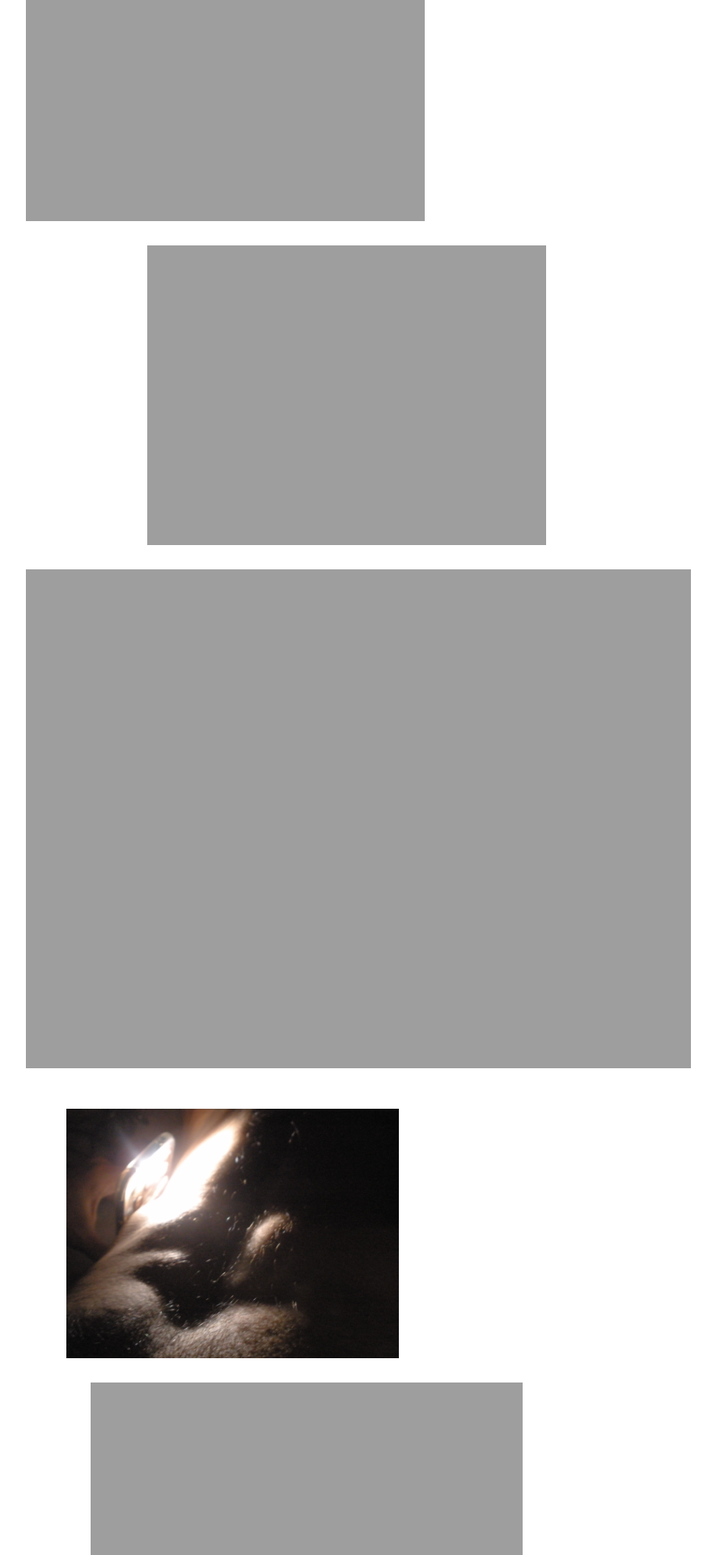
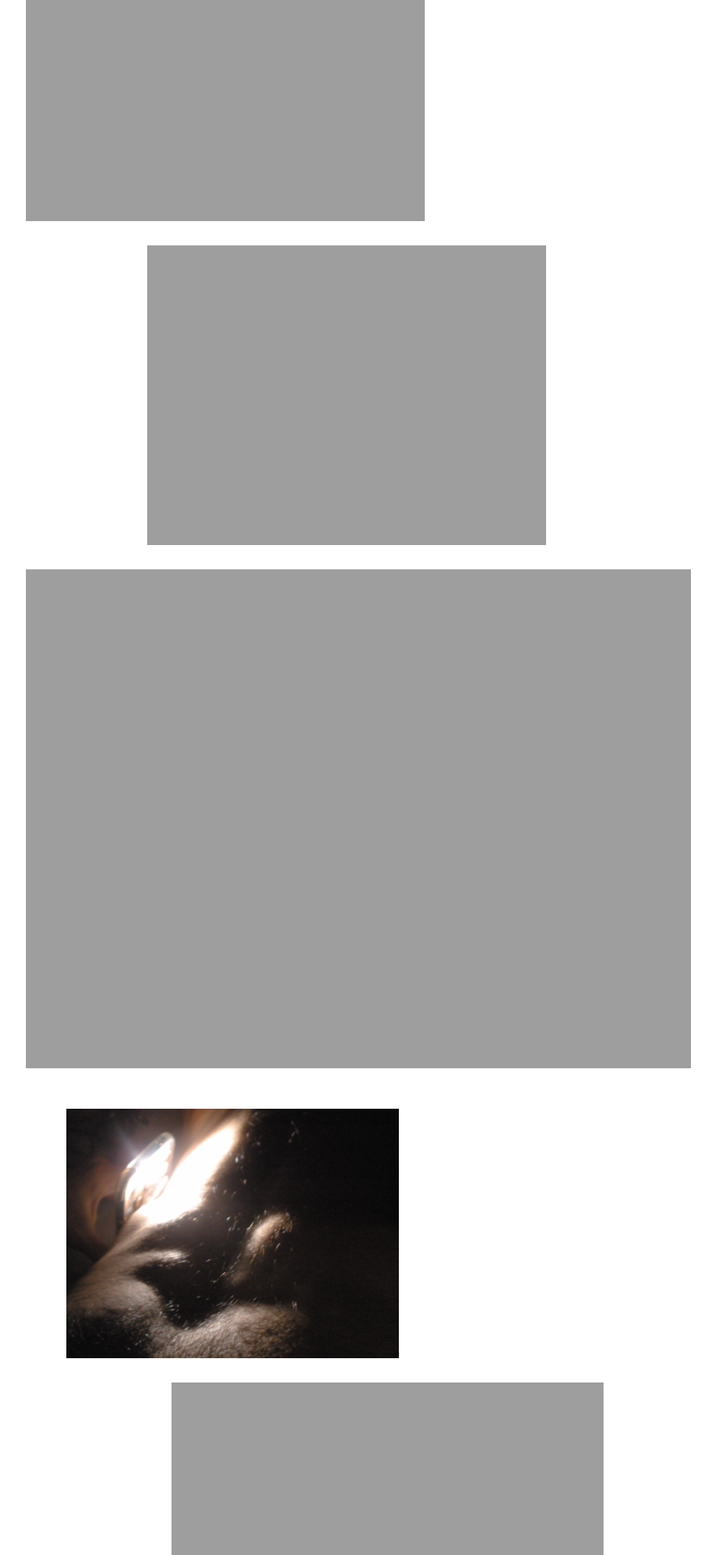
Before and after one commit to sammymustafa/personal-website, a Jekyll site: the page built from photos.md, in a window 1280 px wide. Shown: the part 4480-6400 px from the top of the page at 81% size, without its empty margins (197-1082 px from the left). Built offline with Jekyll 4.4.1, drawn with Linux system fonts in a browser that asks for light colours.

Commit message:
editing formatting of new images

```diff
--- a/_includes/photos.html
+++ b/_includes/photos.html
@@ -16,11 +16,10 @@
     <img src="{{ site.github.url }}/photos/13.jpeg" alt="Photo 13" width="60%" style="margin-left:150px; margin-bottom:30px;">
     <img src="{{ site.github.url }}/photos/55.jpeg" alt="Photo 55" width="100%" style="margin-bottom:50px;">
     <img src="{{ site.github.url }}/photos/48.jpeg" alt="Photo 48" width="50%" style="margin-left:50px; margin-bottom:30px;">
-    <img src="{{ site.github.url }}/photos/9.jpeg" alt="Photo 9" width="65%" style="margin-left:80px; margin-bottom:30px;">
-    <img src="{{ site.github.url }}/photos/8.jpeg" alt="Photo 8" width="40%" style="margin-left:25px; margin-bottom:30px;">
-    <img src="{{ site.github.url }}/photos/17.jpeg" alt="Photo 17" width="80%" style="margin-bottom:30px;">
+    <img src="{{ site.github.url }}/photos/9.jpeg" alt="Photo 9" width="65%" style="margin-left:180px; margin-bottom:30px;">
+    <img src="{{ site.github.url }}/photos/8.jpeg" alt="Photo 8" width="40%" style="margin-left:40px; margin-bottom:30px;">
+    <img src="{{ site.github.url }}/photos/17.jpeg" alt="Photo 17" width="100%" style="margin-bottom:30px;">
     <img src="{{ site.github.url }}/photos/28.jpeg" alt="Photo 28" width="50%" style="margin-left:100px; margin-bottom:30px;">
-    <img src="{{ site.github.url }}/photos/33.jpeg" alt="Photo 33" width="30%" style="margin-left:50px; margin-bottom:30px;">
     <img src="{{ site.github.url }}/photos/33.jpeg" alt="Photo 33" width="30%" style="margin-left:50px; margin-bottom:30px;">
     <img src="{{ site.github.url }}/photos/37.jpeg" alt="Photo 37" width="85%" style="margin-bottom:30px;">
     <img src="{{ site.github.url }}/photos/46.jpeg" alt="Photo 46" width="35%" style="margin-left:275px; margin-bottom:30px;">
@@ -29,14 +28,14 @@
     <img src="{{ site.github.url }}/photos/44.jpeg" alt="Photo 44" width="90%" style="margin-bottom:30px;">
     <img src="{{ site.github.url }}/photos/35.jpeg" alt="Photo 35" width="45%" style="margin-left:70px; margin-bottom:30px;">
     <img src="{{ site.github.url }}/photos/50.jpeg" alt="Photo 50" width="60%" style="margin-left:165px; margin-bottom:30px;">
-    <img src="{{ site.github.url }}/photos/56.jpeg" alt="Photo 56" width="22%" style="margin-left:100px; margin-bottom:30px;">
+    <img src="{{ site.github.url }}/photos/56.jpeg" alt="Photo 56" width="30%" style="margin-left:100px; margin-bottom:30px;">
     <img src="{{ site.github.url }}/photos/36.jpeg" alt="Photo 36" width="75%" style="margin-left:45px; margin-bottom:30px;">
     <img src="{{ site.github.url }}/photos/14.jpeg" alt="Photo 14" width="60%" style="margin-left:200px; margin-bottom:30px;">
     <img src="{{ site.github.url }}/photos/11.jpeg" alt="Photo 11" width="50%" style="margin-left:20px; margin-bottom:30px;">
     <img src="{{ site.github.url }}/photos/10.jpeg" alt="Photo 10" width="75%" style="margin-left:80px; margin-bottom:30px;">
     <img src="{{ site.github.url }}/photos/23.jpeg" alt="Photo 23" width="60%" style="margin-left:150px; margin-bottom:30px;">
-    <img src="{{ site.github.url }}/photos/16.jpeg" alt="Photo 16" width="20%" style="margin-left:45px; margin-bottom:30px;">
-    <img src="{{ site.github.url }}/photos/38.jpeg" alt="Photo 38" width="50%" style="margin-left:99px; margin-bottom:30px;">
-    <img src="{{ site.github.url }}/photos/51.jpeg" alt="Photo 51" width="28%" style="margin-left:250px; margin-bottom:30px;">
+    <img src="{{ site.github.url }}/photos/16.jpeg" alt="Photo 16" width="20%" style="display:block; margin-left:45px; margin-bottom:30px;">
+    <img src="{{ site.github.url }}/photos/38.jpeg" alt="Photo 38" width="50%" style="display:block; margin-left:99px; margin-bottom:30px;">
+    <img src="{{ site.github.url }}/photos/51.jpeg" alt="Photo 51" width="80%" style="margin-left:250px; margin-bottom:30px;">
   </div>
 </section>
```
